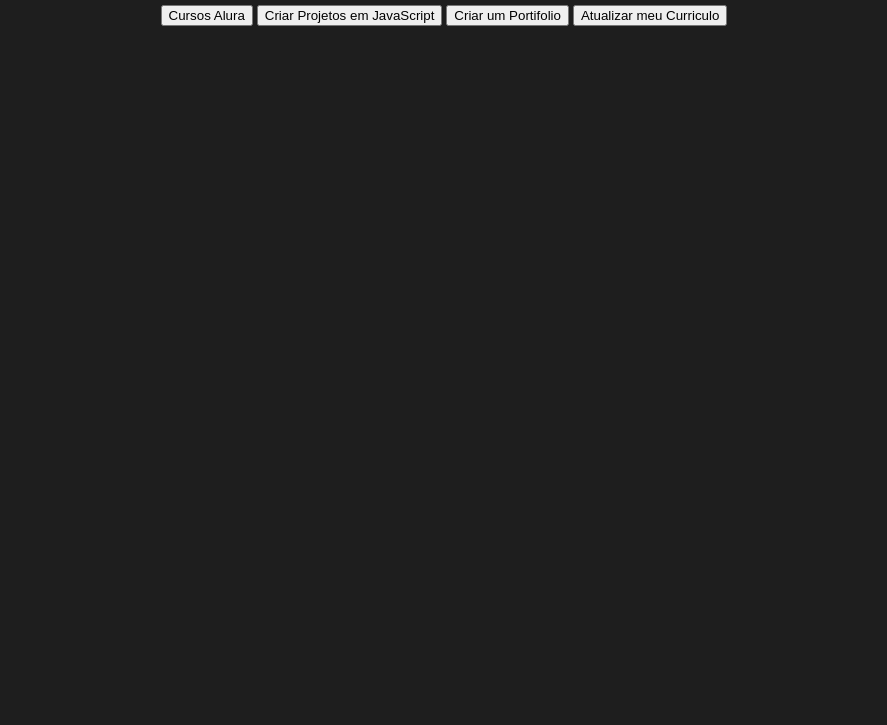
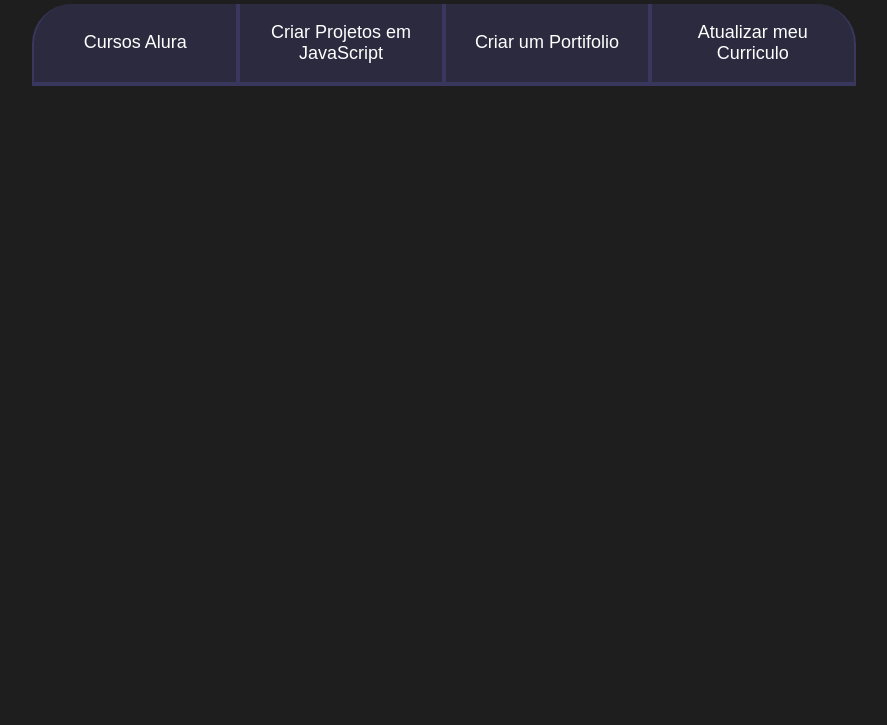
Before and after one commit to lessmin3r/eduardo.gg, a plain HTML site: page index.html in a window 1280 px wide. Shown: the part 75-800 px from the top of the page, without its empty margins (196-1083 px from the left). Drawn offline with Linux system fonts and the light colour scheme.

Commit message:
Update style.css
rwtrwdyfffy

```diff
--- a/style.css
+++ b/style.css
@@ -27,3 +27,45 @@ body{
     margin: 0 auto;
 
 }
+
+.titulo-principal span {
+    color: var(--Verde);
+}
+
+.botao {
+    font-family: "Crakra Petch", sans-serif;
+    background-color: var(--botao-inativo);
+    color: var(--Branco);
+    display: flex;
+    justify-content: center;
+    padding: 1em;
+    font-size: 18px;
+    align-items: center;
+    width: 100%;
+    border-bottom: 4px solid var(--botao-ativo);
+    border-left: 2px solid var(--botao-ativo);
+    border-right: 2px solid var(--botao-ativo);
+    border-top: none;
+}
+
+.botao:first-child {
+    border-radius: 40px 40px 00;
+}
+
+.botoes {
+    display:block;
+}
+
+@media screen and (min-width: 768px) {
+    .botoes {
+        display: flex;
+    }
+
+    .botao:first-child {
+        border-radius: 40px 0 0 0;
+    }
+
+    .botao:last-child {
+        border-radius: 0 40px 0 0;
+    }
+}
```
